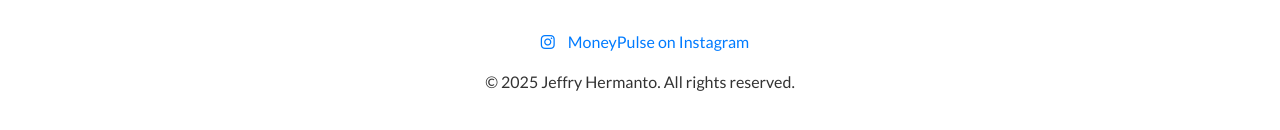
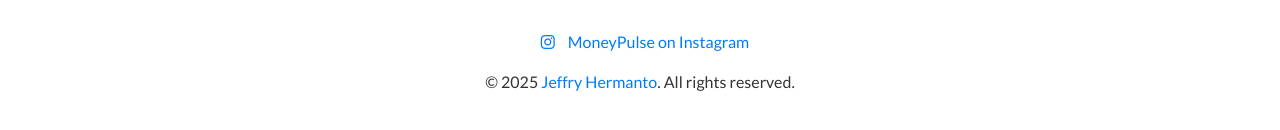
Before and after one commit to JeffryHermanto/JeffryHermanto, a SvelteKit app: page /moneypulse in a window 1280 px wide. Shown: the part 3873-4003 px from the top of the page. Built offline with nearby package versions, Linux system fonts and the light colour scheme.

Commit message:
style(moneypulse): Add link to JH homepage from footer

```diff
--- a/src/routes/moneypulse/Footer.svelte
+++ b/src/routes/moneypulse/Footer.svelte
@@ -55,7 +55,10 @@
 			<i class="social-icon fa-brands fa-instagram"></i> MoneyPulse on Instagram
 		</a>
 
-		<p>© 2025 Jeffry Hermanto. All rights reserved.</p>
+		<p>
+			© 2025 <a href="https://jeffryhermanto.com" target="_blank">Jeffry Hermanto</a>. All rights
+			reserved.
+		</p>
 	</div>
 </footer>
 
```
